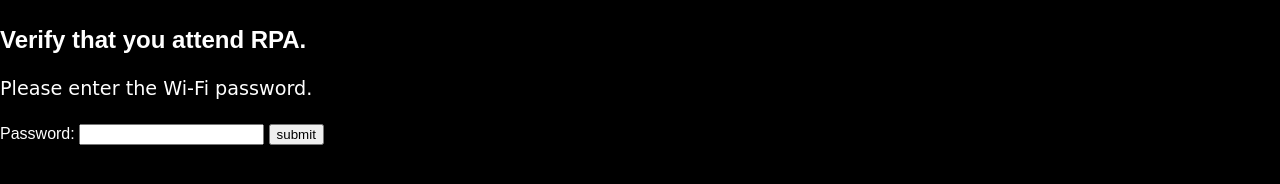
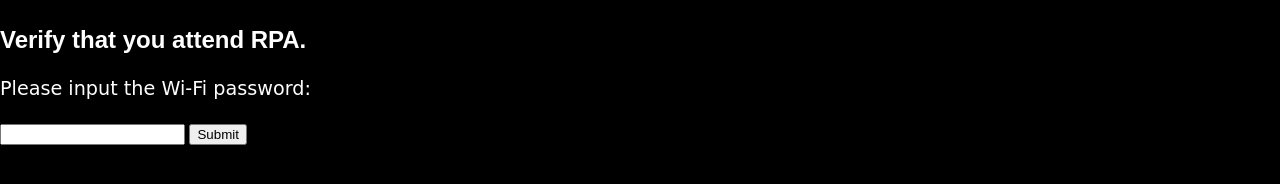
Before and after one commit to Porkchop1737/Porkchop1737.github.io, a plain HTML site: page discord.html in a window 1280 px wide. Shown: the part 276-460 px from the top of the page. Drawn offline with Linux system fonts and the light colour scheme.

Commit message:
erliuga4we

```diff
--- a/discord.html
+++ b/discord.html
@@ -59,7 +59,7 @@
             padding: 10px;
         }
     </style>
-    <script src="rpagamingscript.js"></script>
+            <script src="rpagamingscript.js"></script>
 </head>
 <body>
 
@@ -69,11 +69,21 @@
         <a href="games.html"><img id="gamesimage" src="https://ideogram.ai/api/images/direct/UUjYq0efT1-ZIMiYyb90Sw.png" alt="games we play"></a>
     </header>
         <h2>Verify that you attend RPA.</h2>
-        <p>Please enter the Wi-Fi password.</p>
-        <form action="games.html" method="post">
-            <label for="pwd">Password:</label>
-            <input type="password" id="pwd" name="pwd" required>
-            <input type="submit" value="submit">
-          </form>
+        <p>Please input the Wi-Fi password:</p>
+    <input id="pass" type="text">
+    <button type="button" onclick="myFunction()">Submit</button>
+
+    <p id="demo"></p>
+
+    <script>
+        function myFunction() {
+            let x = document.getElementById("pass").value;
+            if (x === "RpAcad2009") {
+                window.location.href = "https://discord.com";
+            } else {
+                document.getElementById("demo").innerText = "Incorrect";
+            }
+        }
+    </script>
 </body>
 </html>
```
Also changed, not shown: index.html (+1 -1 lines), 1 other file.
